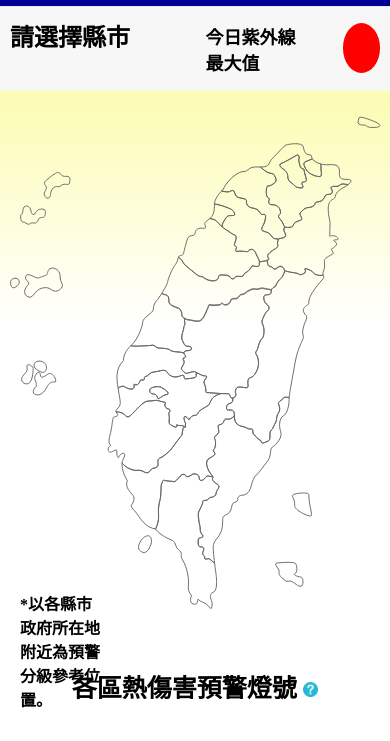
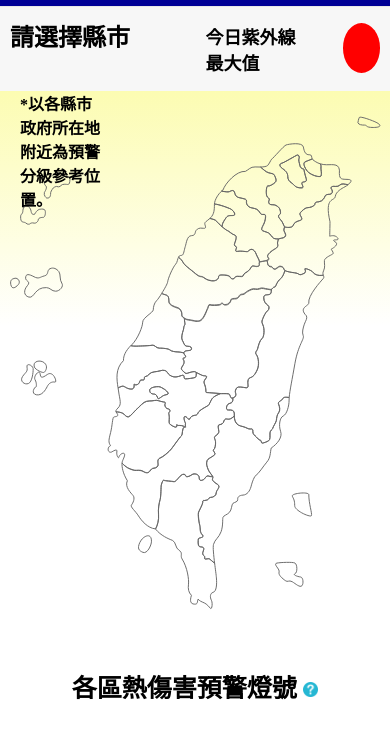
Before and after one commit to loshuyen/Wehelp_GroupProject, a plain HTML site: page static/warning.html in a window 390 px wide. Shown: the part 44-785 px from the top of the page. Drawn offline with nearby package versions, Linux system fonts and the light colour scheme; no server answers.

Commit message:
last_fix

```diff
--- a/public/css/warning.css
+++ b/public/css/warning.css
@@ -271,7 +271,7 @@
     .map__mark{
         left: 20px;
         width:80px;
-        top: 500px;
+        top: 0px;
         font-size: 16px;
         font-weight: 700;
     }
```
